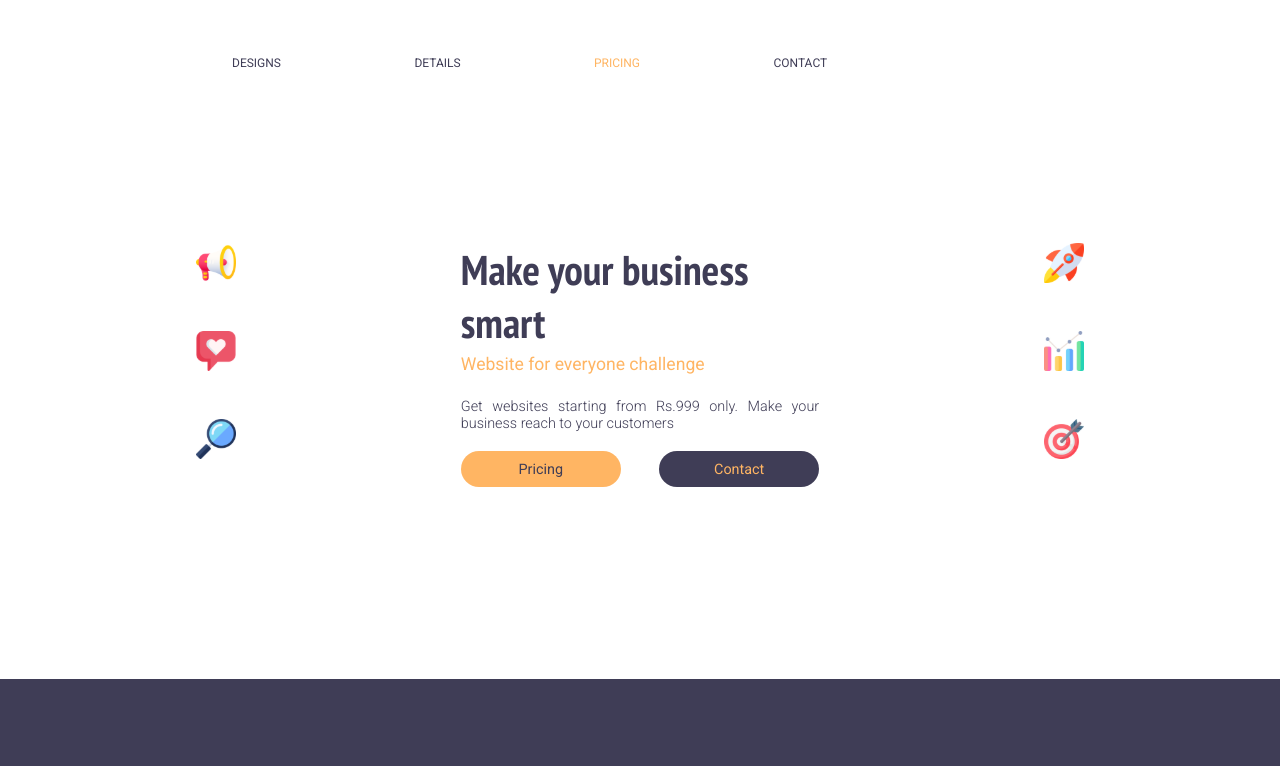
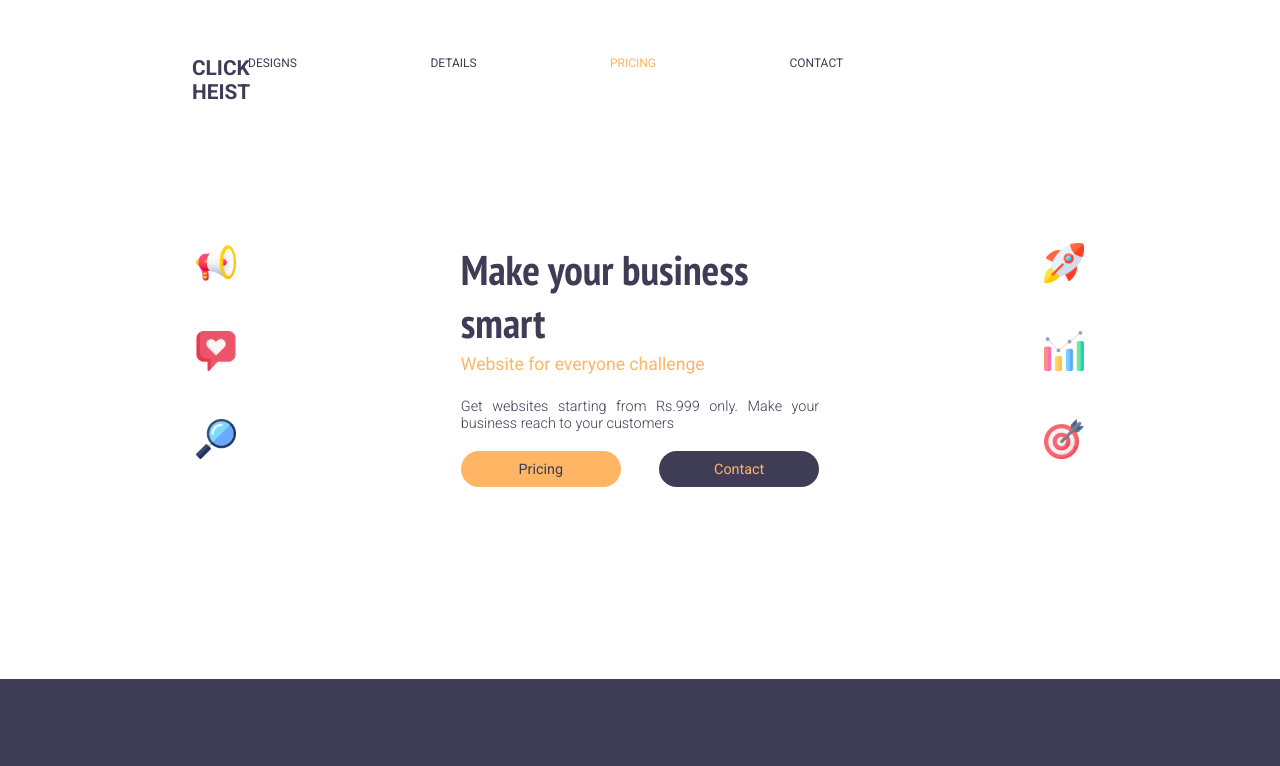
Before and after one commit to junaihd/website-challenge, a React (Create React App) app: page / in a window 1280 px wide. Shown: the top 766 px of the page. Built offline with nearby package versions, Linux system fonts and the light colour scheme.

Commit message:
Update App.css

```diff
--- a/src/App.css
+++ b/src/App.css
@@ -31,18 +31,15 @@ nav{
 }
 ul{
   height: 100vh;
-  width: 100vw;
   display: flex;
   flex-direction: column;
   justify-content: center;
   align-items: center;
   color: #3F3D56;
   position: fixed;
-  background: white;
 
   font-size: 0.9rem;
   margin-top: -3rem;
-  margin-left: -1rem;
 }
 li{
   list-style-type: none;
```
